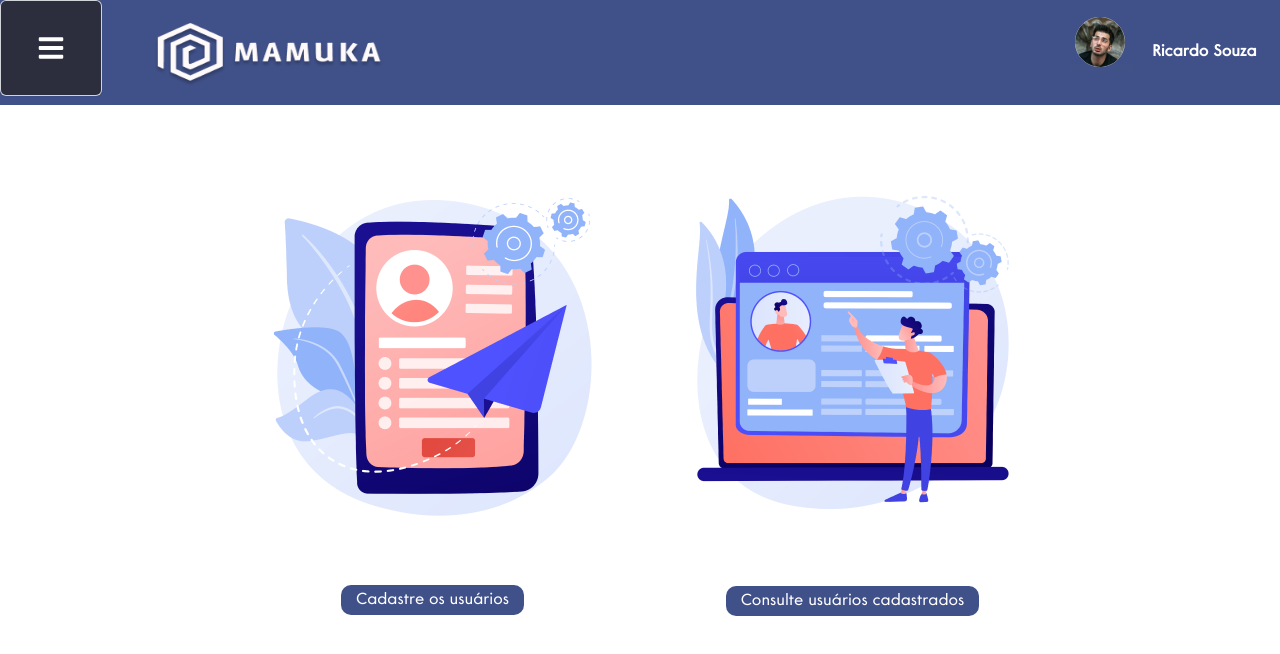
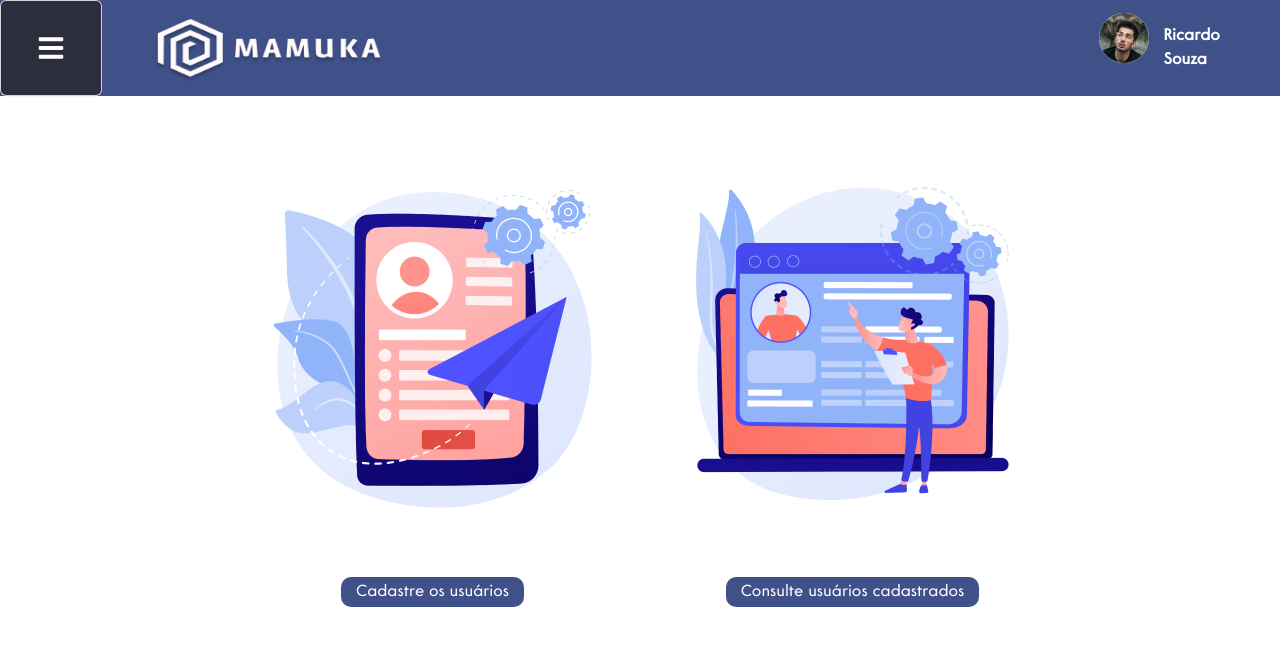
Before and after one commit to MamukaSenai/React-Mamuka, a React (Vite) app: page / in a window 1280 px wide. Shown: the top 654 px of the page. Built offline with nearby package versions, Linux system fonts and the light colour scheme.

Commit message:
adicionou imagem ao perfil, mas falta o editar obs.: verificar o repositorio da Alexa

```diff
--- a/src/components/Header/style.css
+++ b/src/components/Header/style.css
@@ -1,6 +1,6 @@
 
 .topo {
-    height: 13.1vh;
+    height: 12vh;
     width: 100vw;
     /*position: fixed;*/
     display: flex;
@@ -45,7 +45,7 @@
 
 .perfil {
     height: 100%;
-    width: 20%;
+    width: 15.5vw;
     display: flex;
     justify-content: space-around;
     align-items: center;
@@ -77,11 +77,11 @@
 
 
 
-/* Quando a resolução for menor que 1200px esconde o campo de busca */
+/* Quando a resolução for menor que 1200px esconde o campo de busca
 @media screen and (max-width: 800px)
 {
     .a {
         display: none;
     }
 
-}
+}*/
--- a/src/pages/Administrador/CadastroUsuario/style.css
+++ b/src/pages/Administrador/CadastroUsuario/style.css
@@ -33,7 +33,7 @@
     display: flex;
     flex-direction: column;
     align-items: center;
-    padding: 21px 0;
+    padding: 3% 1.5%;
     color: var(--cinzaclaro);
     margin: 3% 0;
 }
```
